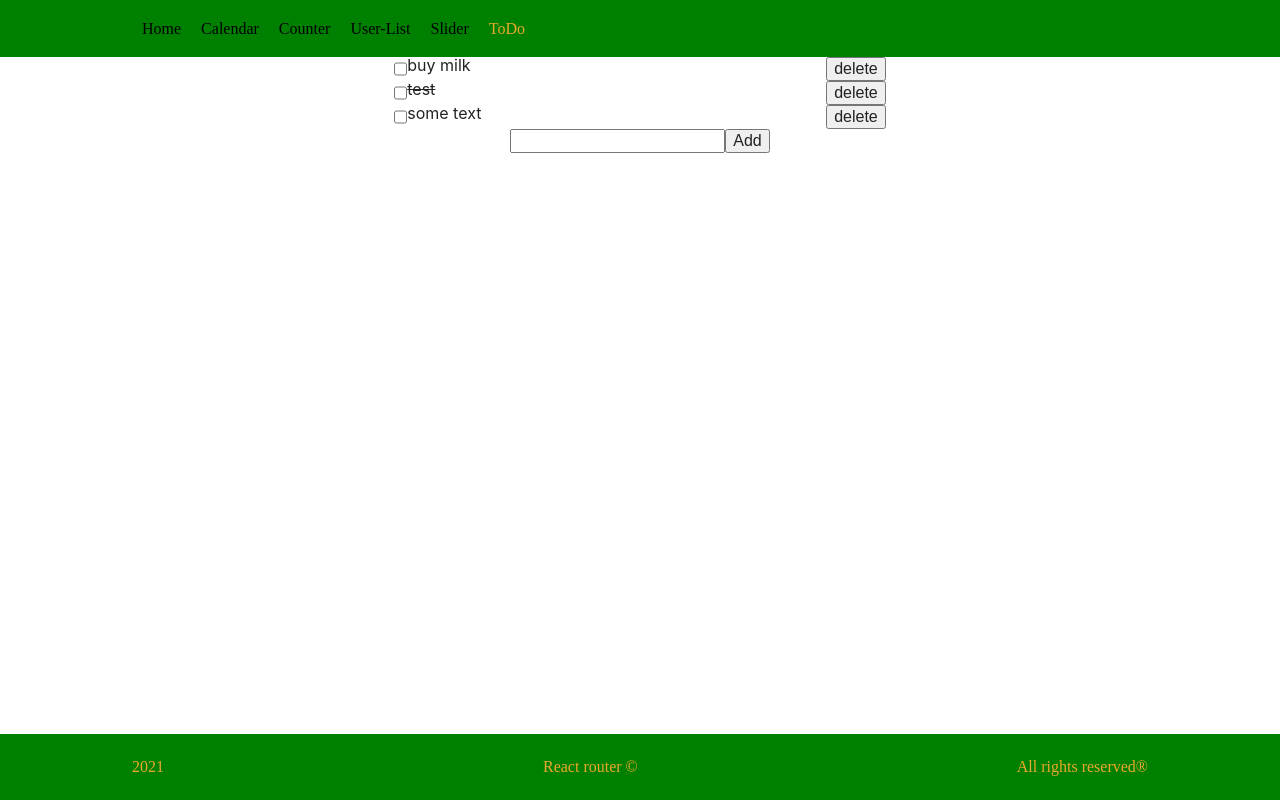
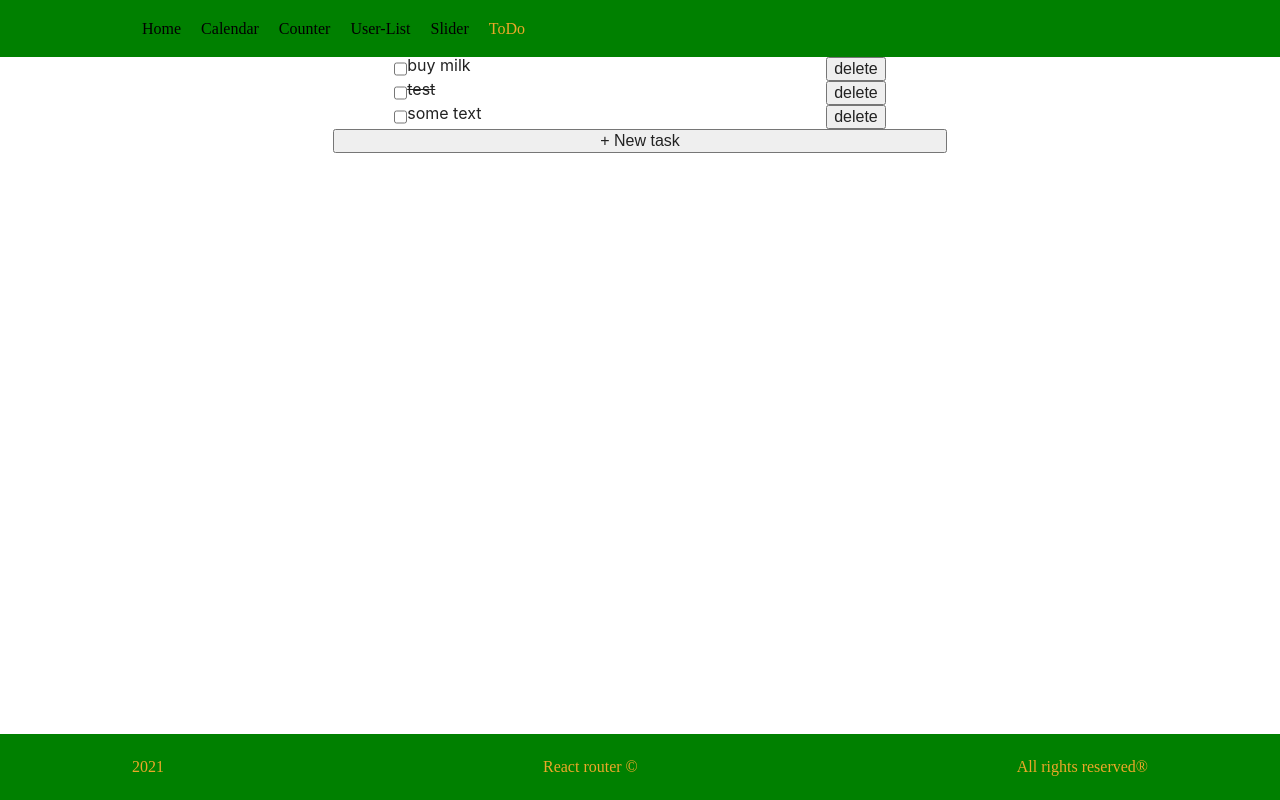
Before and after one commit to EvgenStr/react-calendar, a React (Create React App) app: page /todo in a window 1280 px wide. Built offline with nearby package versions, Linux system fonts and the light colour scheme; a web font is replaced by a local one.

Commit message:
add toggler for add new item

```diff
--- a/src/components/ToDoList/index.jsx
+++ b/src/components/ToDoList/index.jsx
@@ -1,16 +1,36 @@
-import React from 'react';
+import React, { useState } from 'react';
 import List from './List';
 import AddItemInput from './AddItemInput';
-import { useToDoList } from 'hooks'
+import { useToDoList } from 'hooks';
 import style from './ToDoList.module.sass';
 
 function ToDoList() {
-  const [toDo, addNewItem, deleteItem, isDoneHandler] = useToDoList();
+  const [
+    toDo,
+    isAddActive,
+    setIsAddActive,
+    addNewItem,
+    deleteItem,
+    isDoneHandler,
+  ] = useToDoList();
 
-  return (<section className={style.container}>
-    <List data={toDo} deleteItem={deleteItem} isDoneHandler={isDoneHandler}></List>
-    <AddItemInput addNewItem={addNewItem} />
-  </section>
-  )
+  return (
+    <section className={style.container}>
+      <List
+        data={toDo}
+        deleteItem={deleteItem}
+        isDoneHandler={isDoneHandler}
+      ></List>
+      {isAddActive && (
+        <button
+          className={style.addToggler}
+          onClick={() => setIsAddActive(!isAddActive)}
+        >
+          {'+ New task'}
+        </button>
+      )}
+      {!isAddActive && <AddItemInput addNewItem={addNewItem} />}
+    </section>
+  );
 }
 export default ToDoList;
```
